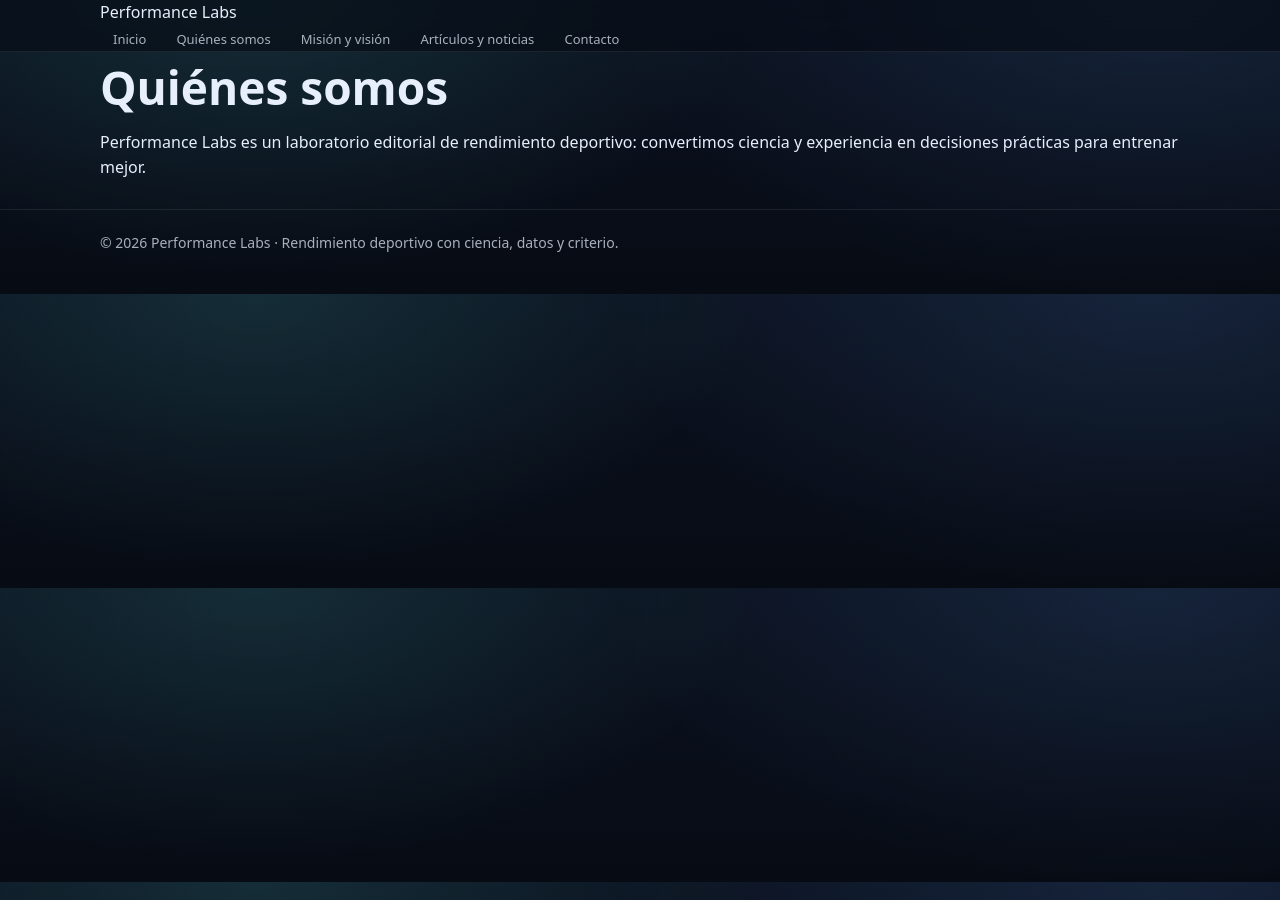
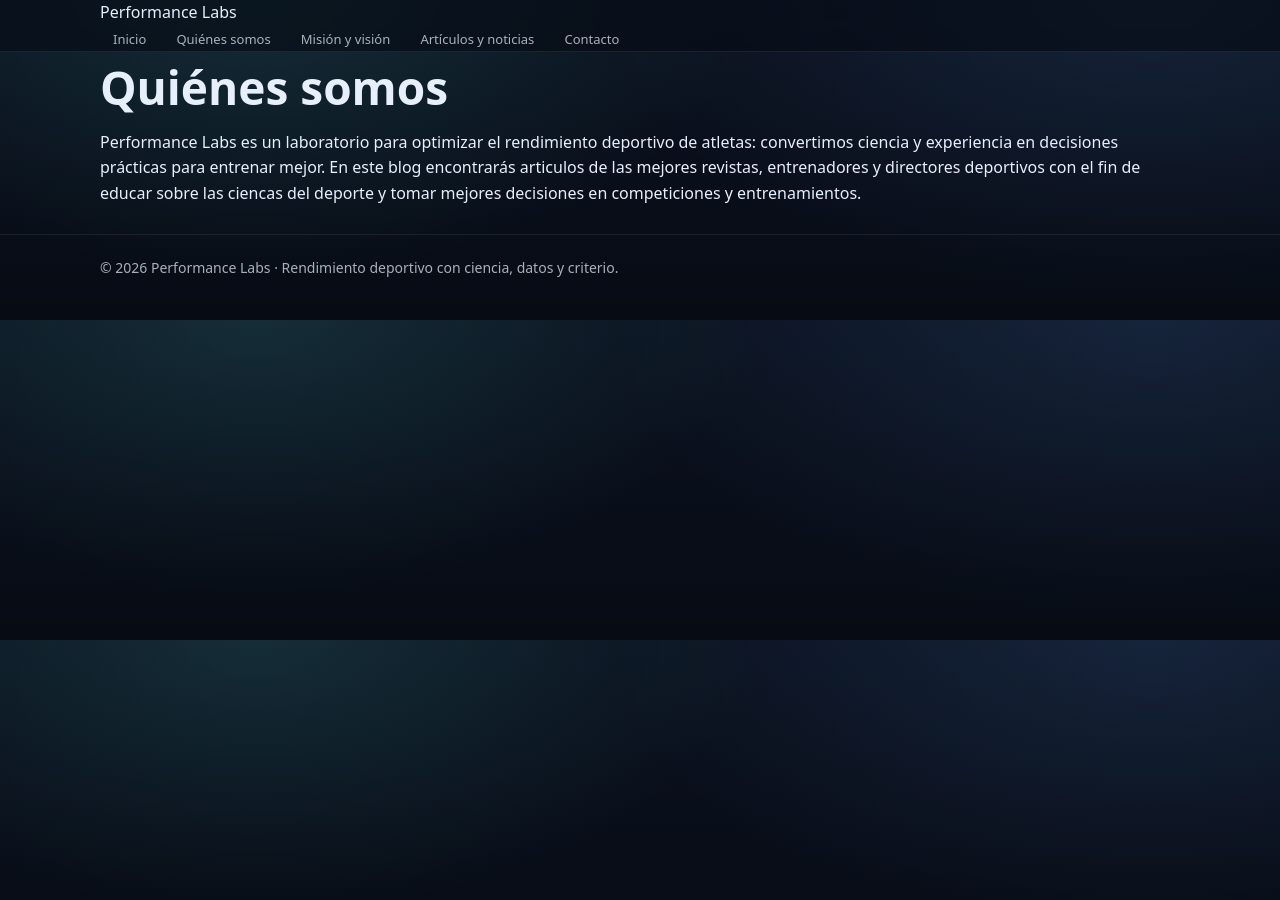
Before and after one commit to mitsuotanida/performanceblog, a Jekyll site: the page built from quienes-somos.md, in a window 1280 px wide. Built offline with Jekyll 4.4.1, drawn with Linux system fonts in a browser that asks for light colours.

Commit message:
Update quienes-somos.md

```diff
--- a/quienes-somos.md
+++ b/quienes-somos.md
@@ -4,4 +4,4 @@ title: Quiénes somos # Título grande de la página.
 permalink: /quienes-somos/ # URL fija.
 ---
 
-Performance Labs es un laboratorio editorial de rendimiento deportivo: convertimos ciencia y experiencia en decisiones prácticas para entrenar mejor.
+Performance Labs es un laboratorio para optimizar el rendimiento deportivo de atletas: convertimos ciencia y experiencia en decisiones prácticas para entrenar mejor. En este blog encontrarás articulos de las mejores revistas, entrenadores y directores deportivos con el fin de educar sobre las ciencas del deporte y tomar mejores decisiones en competiciones y entrenamientos.
```
